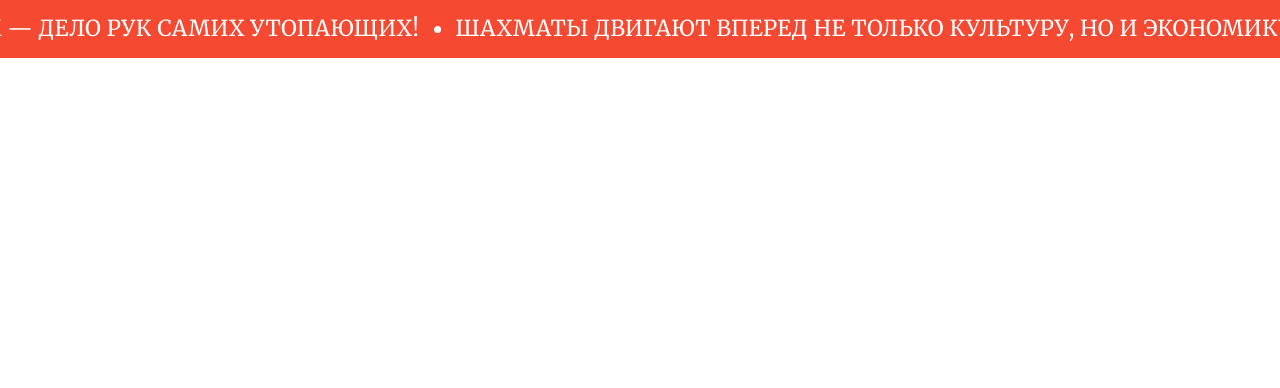
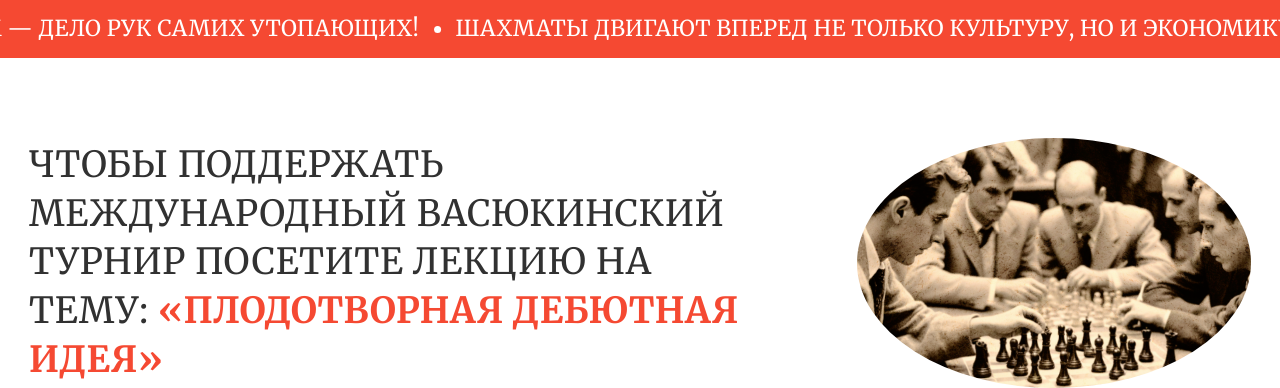
Before and after one commit to Sheil777/four-knights-club, a plain HTML site: page index.html in a window 1280 px wide. Shown: the part 703-1091 px from the top of the page. Before the commit the page ends 800 px from the top, so only its background shows below. Drawn offline with Linux system fonts and the light colour scheme.

Commit message:
feat: готова секция lecture для desktop

```diff
--- a/assets/css/_main.scss
+++ b/assets/css/_main.scss
@@ -127,8 +127,29 @@
 }
 
 .lecture {
+		&__container {
+      display: flex;
+      align-items: center;
+      justify-content: space-between;
+      padding-top: 80px;
 
-		&__container {
+      h2 {
+        flex: 0 1 750px;
+        text-transform: uppercase;
+        font-family: "Merriweather";
+        font-size: 36px;
+        line-height: 1.35;
+        letter-spacing: 0.04rem;
+
+        ._color-red {
+          letter-spacing: 0.02rem;
+        }
+      }
+
+      img {
+        height: 250px;
+        border-radius: 50%;
+      }
 		}
 }
 .game {
--- a/assets/css/_reset.scss
+++ b/assets/css/_reset.scss
@@ -42,6 +42,11 @@ body {
     box-sizing: content-box;
 }
 
+._color-red {
+    color: #F54932;
+    font-weight: bold;
+}
+
 .running-line {
     display: flex;
     align-items: center;
--- a/index.html
+++ b/index.html
@@ -59,12 +59,12 @@
                     </div>
                 </div>
             </section>
-            <!-- <section class="lecture">
+            <section class="lecture">
                 <div class="lecture__container _container">
-                    <h2>Чтобы поддержать Международный васюкинский турнир посетите лекцию на тему: <span>«Плодотворная дебютная идея»</span></h2>
+                    <h2>Чтобы поддержать Международный васюкинский турнир посетите лекцию на тему: <span class="_color-red">«Плодотворная дебютная идея»</span></h2>
                     <img src="./assets/img/many_chees_players.png" alt="Игроки в шахматы за доской">
                 </div>
-            </section> -->
+            </section>
             <!-- <section class="game">
                 <div class="game__container _container">
                     <div class="game__image">
@@ -132,7 +132,22 @@
         </main>
         <!-- <footer class="footer">
             <div class="footer__container _container">
-                <div class="footer__running-line running-line"></div>
+                <div class="running-line">
+                    <div class="running-line__content">
+                        <ul>
+                            <li>Дело помощи утопающим — дело рук самих утопающих!</li>
+                            <li>Шахматы двигают вперед не только культуру, но и экономику!</li>
+                            <li>Лед тронулся, господа присяжные заседатели!</li>
+                        </ul>
+                    </div>
+                    <div class="running-line__content" aria-hidden="true">
+                        <ul>
+                            <li>Дело помощи утопающим — дело рук самих утопающих!</li>
+                            <li>Шахматы двигают вперед не только культуру, но и экономику!</li>
+                            <li>Лед тронулся, господа присяжные заседатели!</li>
+                        </ul>
+                    </div>
+                </div>
                 <p>Все персонажи, события и цитаты являются вымышленными и не принадлежат создателям сайта. С подробностями можно познакомиться в главе XXXIV романа Ильи Ильфа и Евгения Петрова «Двенадцать стульев».</p>
             </div>
         </footer> -->
```
Also changed, not shown: assets/css/style.css, 1 other file.
